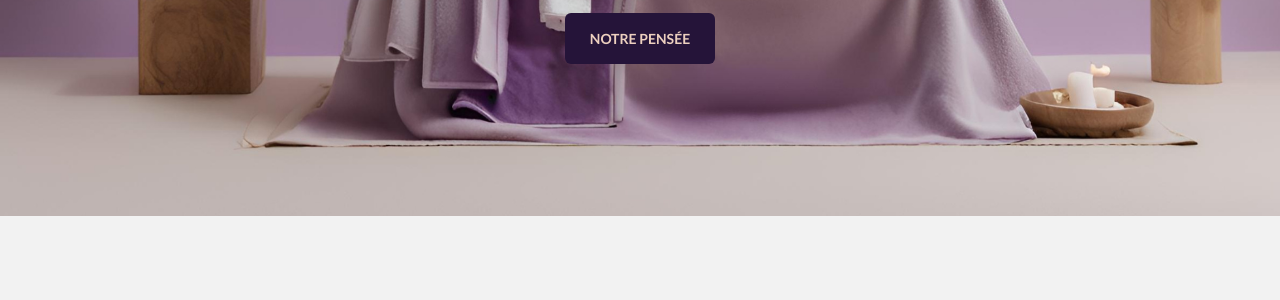
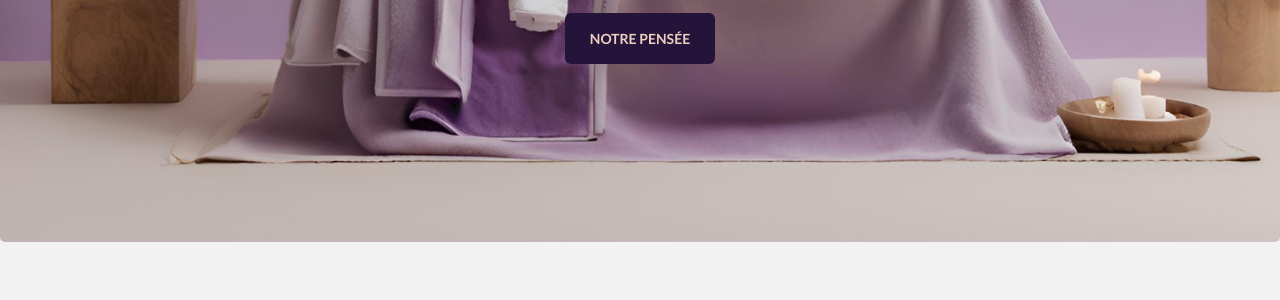
Before and after one commit to KAHINADEVSTUDIO/kanirgarden, a plain HTML site: page index.html in a window 1280 px wide. Shown: the part 598-898 px from the top of the page. Drawn offline with nearby package versions, Linux system fonts and the light colour scheme; a web font is replaced by a local one.

Commit message:
Modification du hero de la page index

```diff
--- a/assets/scss/base/_typography.scss
+++ b/assets/scss/base/_typography.scss
@@ -27,10 +27,18 @@ h1 {
 
 h2 {
     font-size: 3.997rem;
+
+    @media screen and (max-width: $mobile) {
+        font-size: 2.990rem !important;
+    }
 }
 
 h3 {
     font-size: 3.827rem;
+
+    @media screen and (max-width: $mobile) {
+        font-size: 2.900rem !important;
+    }
 }
 
 h4 {
--- a/assets/scss/pages/_home.scss
+++ b/assets/scss/pages/_home.scss
@@ -1,6 +1,12 @@
 .hero-home {
-    height: 92vh;
-    background-image: url("../../../assets/img/banner/purple-spa.png");
+    margin-bottom: 5rem;
+    img {
+        top: $initial;
+        height: 105vh;
+        width: $max;
+        z-index: -3;
+        position: $absolute;
+    }
 }
 
 .penser {
--- a/index.html
+++ b/index.html
@@ -77,7 +77,8 @@
     </header>
 
     <main class="main" id="main" role="heading" aria-label="Main">
-        <section class="hero hero-home background-fixed">
+        <section class="hero hero-home">
+            <img src="assets/img/banner/purple-spa.png" alt="">
             <div class="container">
                 <div class="row">
                     <div class="col-md-12 text-center">
@@ -109,7 +110,7 @@
                             offrant une escapade revitalisante où le calme mental fusionné avec
                             le raffinement physique.
                         </p>
-                        <a href="#penser"
+                        <a href="histoire.html"
                         class="btn btn-primary">
                             Découvrir notre histoire
                         </a>
```
Also changed, not shown: assets/css/main.css, 1 other file.
